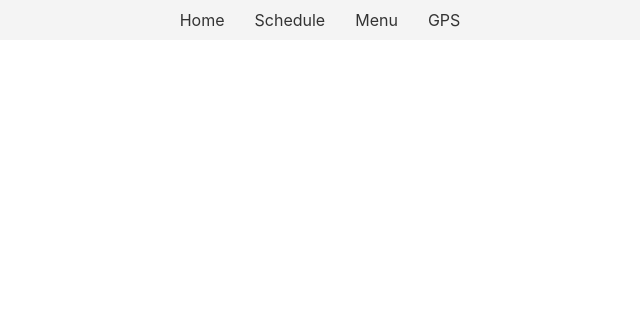
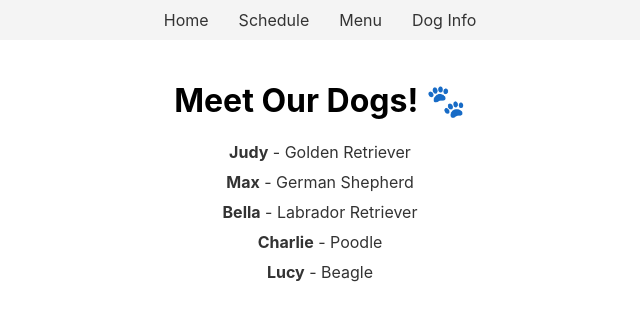
Before and after one commit to SaiDai67/dogcafeproject, a React (Create React App) app: page /dog-info in a window 1280 px wide. Before the commit this address had no page. Shown: the top 320 px of the page, without its empty margins (320-960 px from the left). Built offline with nearby package versions, Linux system fonts and the light colour scheme.

Commit message:
Add dogs info

```diff
--- a/src/App.js
+++ b/src/App.js
@@ -4,7 +4,8 @@ import Navbar from "./Navbar";
 import Home from "./Home";
 import Schedule from "./Schedule";
 import Menu from "./Menu";
-import GPS from "./GPS";
+import DogInfo from "./DogInfo";
+import DogDetails from "./DogDetails";
 
 function App() {
   return (
@@ -15,7 +16,8 @@ function App() {
           <Route path="/" element={<Home />} />
           <Route path="/schedule" element={<Schedule />} />
           <Route path="/menu" element={<Menu />} />
-          <Route path="/gps" element={<GPS />} />
+          <Route path="/dog-info" element={<DogInfo />} />
+          <Route path="/dog-info/:id" element={<DogDetails />} />
         </Routes>
       </div>
     </Router>
--- /dev/null
+++ b/src/DogDetails.js
@@ -0,0 +1,30 @@
+import React from "react";
+import { useParams } from "react-router-dom";
+
+const dogs = [
+  { id: 1, name: "Judy", breed: "Golden Retriever", age: 5, description: "Judy loves to play fetch!" },
+  { id: 2, name: "Max", breed: "German Shepherd", age: 4, description: "Max is a great guard dog." },
+  { id: 3, name: "Bella", breed: "Labrador Retriever", age: 3, description: "Bella enjoys swimming." },
+  { id: 4, name: "Charlie", breed: "Poodle", age: 6, description: "Charlie is very smart and loves puzzles." },
+  { id: 5, name: "Lucy", breed: "Beagle", age: 2, description: "Lucy is always sniffing around for treats." },
+];
+
+function DogDetails() {
+  const { id } = useParams();
+  const dog = dogs.find((dog) => dog.id === parseInt(id));
+
+  if (!dog) {
+    return <h2 style={{ textAlign: "center" }}>Dog not found!</h2>;
+  }
+
+  return (
+    <div style={{ textAlign: "center", padding: "20px" }}>
+      <h1>{dog.name} 🐕</h1>
+      <p><strong>Breed:</strong> {dog.breed}</p>
+      <p><strong>Age:</strong> {dog.age} years old</p>
+      <p>{dog.description}</p>
+    </div>
+  );
+}
+
+export default DogDetails;
--- /dev/null
+++ b/src/DogInfo.js
@@ -0,0 +1,29 @@
+import React from "react";
+import { Link } from "react-router-dom";
+
+const dogs = [
+  { id: 1, name: "Judy", breed: "Golden Retriever" },
+  { id: 2, name: "Max", breed: "German Shepherd" },
+  { id: 3, name: "Bella", breed: "Labrador Retriever" },
+  { id: 4, name: "Charlie", breed: "Poodle" },
+  { id: 5, name: "Lucy", breed: "Beagle" },
+];
+
+function DogInfo() {
+  return (
+    <div style={{ textAlign: "center", padding: "20px" }}>
+      <h1>Meet Our Dogs! 🐾</h1>
+      <ul style={{ listStyle: "none", padding: 0 }}>
+        {dogs.map((dog) => (
+          <li key={dog.id} style={{ margin: "10px 0" }}>
+            <Link to={`/dog-info/${dog.id}`} style={{ textDecoration: "none", color: "#333" }}>
+              <strong>{dog.name}</strong> - {dog.breed}
+            </Link>
+          </li>
+        ))}
+      </ul>
+    </div>
+  );
+}
+
+export default DogInfo;
--- a/src/GPS.js
+++ /dev/null
@@ -1,78 +0,0 @@
-import React, { useState, useEffect } from "react";
-import { MapContainer, TileLayer, Marker, Popup } from "react-leaflet";
-import L from "leaflet";
-
-// Define custom dog icon
-const dogIcon = new L.Icon({
-  iconUrl: "https://img.icons8.com/emoji/48/dog-emoji.png",
-  iconSize: [35, 35],
-});
-
-// Initial dog locations
-const initialDogs = [
-  { id: 1, name: "Judy", lat: 37.7749, lng: -122.4194 }, // San Francisco
-  { id: 2, name: "Max", lat: 34.0522, lng: -118.2437 }, // Los Angeles
-  { id: 3, name: "Bella", lat: 40.7128, lng: -74.006 }, // New York
-  { id: 4, name: "Charlie", lat: 41.8781, lng: -87.6298 }, // Chicago
-  { id: 5, name: "Lucy", lat: 29.7604, lng: -95.3698 }, // Houston
-  { id: 6, name: "Cooper", lat: 39.7392, lng: -104.9903 }, // Denver
-  { id: 7, name: "Daisy", lat: 47.6062, lng: -122.3321 }, // Seattle
-  { id: 8, name: "Milo", lat: 25.7617, lng: -80.1918 }, // Miami
-  { id: 9, name: "Luna", lat: 33.4484, lng: -112.074 }, // Phoenix
-  { id: 10, name: "Buddy", lat: 32.7767, lng: -96.797 }, // Dallas
-  { id: 11, name: "Rocky", lat: 39.9526, lng: -75.1652 }, // Philadelphia
-  { id: 12, name: "Zoe", lat: 38.9072, lng: -77.0369 }, // Washington DC
-  { id: 13, name: "Lola", lat: 36.1627, lng: -86.7816 }, // Nashville
-  { id: 14, name: "Bear", lat: 42.3601, lng: -71.0589 }, // Boston
-  { id: 15, name: "Sadie", lat: 37.3382, lng: -121.8863 }, // San Jose
-];
-
-function GPS() {
-  const [dogs, setDogs] = useState(initialDogs);
-
-  // Simulate real-time location updates
-  useEffect(() => {
-    const interval = setInterval(() => {
-      setDogs((prevDogs) =>
-        prevDogs.map((dog) => ({
-          ...dog,
-          lat: dog.lat + (Math.random() - 0.5) * 0.01, // Random latitude adjustment
-          lng: dog.lng + (Math.random() - 0.5) * 0.01, // Random longitude adjustment
-        }))
-      );
-    }, 3000); // Update every 3 seconds
-
-    return () => clearInterval(interval); // Cleanup on component unmount
-  }, []);
-
-  return (
-    <div style={{ height: "100vh", width: "100%" }}>
-      <h1 style={{ textAlign: "center" }}>Dog GPS Tracker 🐾</h1>
-      <MapContainer
-        center={[37.7749, -122.4194]} // Default map center (San Francisco)
-        zoom={4}
-        style={{ height: "80vh", width: "90%", margin: "0 auto" }}
-      >
-        <TileLayer
-          url="https://{s}.tile.openstreetmap.org/{z}/{x}/{y}.png"
-          attribution='&copy; <a href="https://www.openstreetmap.org/copyright">OpenStreetMap</a> contributors'
-        />
-        {dogs.map((dog) => (
-          <Marker
-            key={dog.id}
-            position={[dog.lat, dog.lng]}
-            icon={dogIcon}
-          >
-            <Popup>
-              <strong>{dog.name}</strong>
-              <br />
-              Lat: {dog.lat.toFixed(4)}, Lng: {dog.lng.toFixed(4)}
-            </Popup>
-          </Marker>
-        ))}
-      </MapContainer>
-    </div>
-  );
-}
-
-export default GPS;
--- a/src/Navbar.js
+++ b/src/Navbar.js
@@ -6,7 +6,7 @@ function Navbar() {
       <a href="/" style={{ margin: "0 15px", textDecoration: "none", color: "#333" }}>Home</a>
       <a href="/schedule" style={{ margin: "0 15px", textDecoration: "none", color: "#333" }}>Schedule</a>
       <a href="/menu" style={{ margin: "0 15px", textDecoration: "none", color: "#333" }}>Menu</a>
-      <a href="/gps" style={{ margin: "0 15px", textDecoration: "none", color: "#333" }}>GPS</a>
+      <a href="/dog-info" style={{ margin: "0 15px", textDecoration: "none", color: "#333" }}>Dog Info</a>
     </nav>
   );
 }
```
